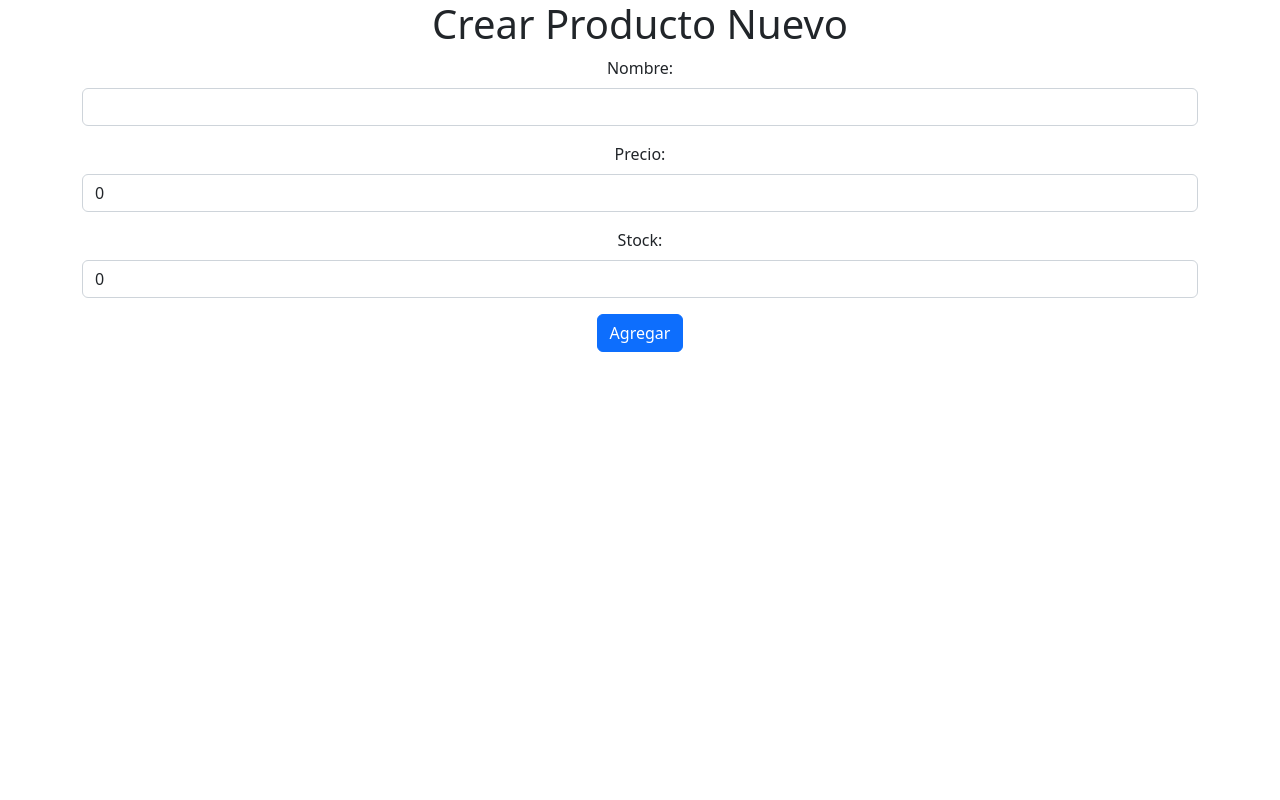
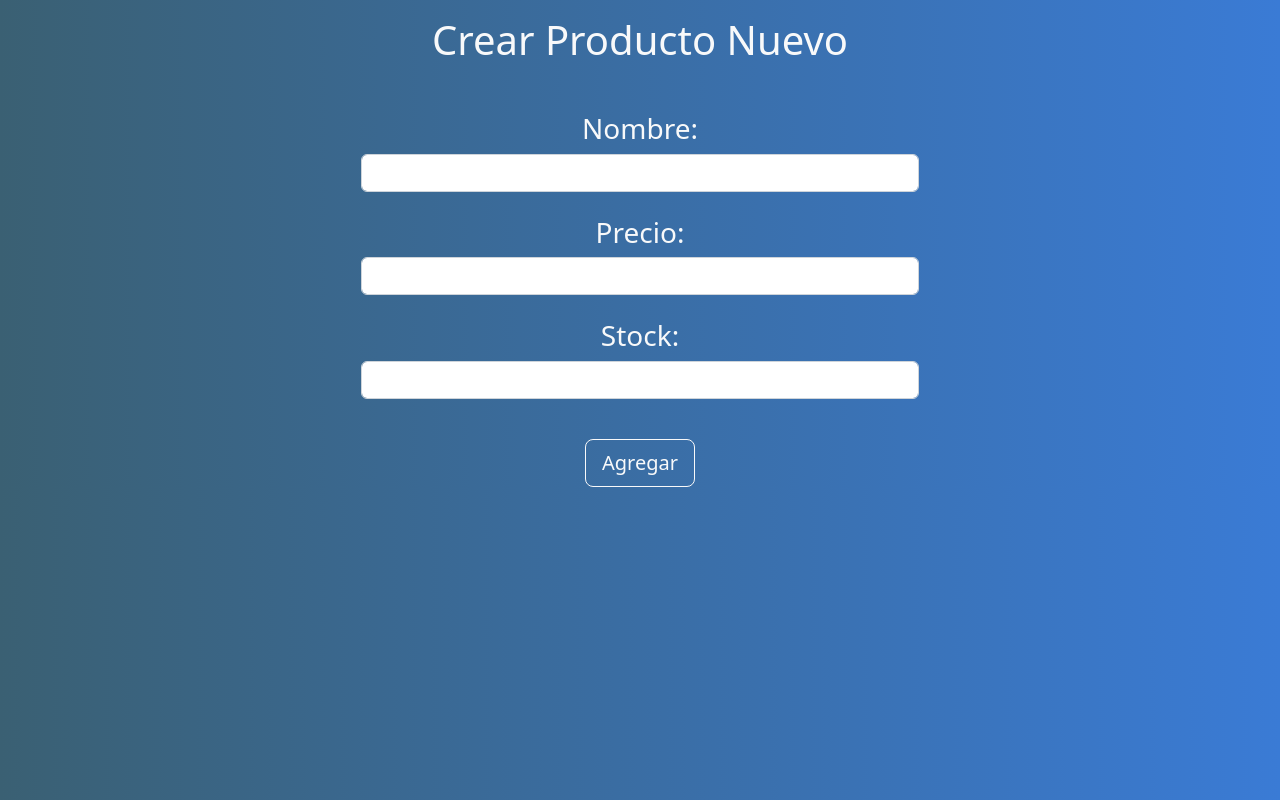
Before and after one commit to GiselaFlores/lista_productos, a React (Create React App) app: page /crearproducto in a window 1280 px wide. Built offline with nearby package versions, Linux system fonts and the light colour scheme.

Commit message:
estilo css

```diff
--- a/public/index.html
+++ b/public/index.html
@@ -10,35 +10,14 @@
       content="Web site created using create-react-app"
     />
     <link rel="stylesheet" href="https://cdnjs.cloudflare.com/ajax/libs/font-awesome/6.2.1/css/all.min.css" integrity="sha512-MV7K8+y+gLIBoVD59lQIYicR65iaqukzvf/nwasF0nqhPay5w/9lJmVM2hMDcnK1OnMGCdVK+iQrJ7lzPJQd1w==" crossorigin="anonymous" referrerpolicy="no-referrer" />
-    <link rel="apple-touch-icon" href="%PUBLIC_URL%/logo192.png" />
-    <!--
-      manifest.json provides metadata used when your web app is installed on a
-      user's mobile device or desktop. See https://developers.google.com/web/fundamentals/web-app-manifest/
-    -->
+    <link rel="stylesheet" href="style.css">
     <link rel="manifest" href="%PUBLIC_URL%/manifest.json" />
-    <!--
-      Notice the use of %PUBLIC_URL% in the tags above.
-      It will be replaced with the URL of the `public` folder during the build.
-      Only files inside the `public` folder can be referenced from the HTML.
+    <title>Productos firebase</title>
+  </head>
 
-      Unlike "/favicon.ico" or "favicon.ico", "%PUBLIC_URL%/favicon.ico" will
-      work correctly both with client-side routing and a non-root public URL.
-      Learn how to configure a non-root public URL by running `npm run build`.
-    -->
-    <title>React App</title>
-  </head>
   <body>
     <noscript>You need to enable JavaScript to run this app.</noscript>
     <div id="root"></div>
-    <!--
-      This HTML file is a template.
-      If you open it directly in the browser, you will see an empty page.
 
-      You can add webfonts, meta tags, or analytics to this file.
-      The build step will place the bundled scripts into the <body> tag.
-
-      To begin the development, run `npm start` or `yarn start`.
-      To create a production bundle, use `npm run build` or `yarn build`.
-    -->
   </body>
 </html>
--- /dev/null
+++ b/public/style.css
@@ -0,0 +1,6 @@
+body {
+    background: #3a7bd5;  /* fallback for old browsers */
+    background: -webkit-linear-gradient(to right, #3a6073, #3a7bd5);  /* Chrome 10-25, Safari 5.1-6 */
+    background: linear-gradient(to right, #3a6073, #3a7bd5); /* W3C, IE 10+/ Edge, Firefox 16+, Chrome 26+, Opera 12+, Safari 7+ */
+
+  }
--- a/src/App.css
+++ b/src/App.css
@@ -1,38 +1,4 @@
 .App {
   text-align: center;
+  background: none;
 }
-
-.App-logo {
-  height: 40vmin;
-  pointer-events: none;
-}
-
-@media (prefers-reduced-motion: no-preference) {
-  .App-logo {
-    animation: App-logo-spin infinite 20s linear;
-  }
-}
-
-.App-header {
-  background-color: #282c34;
-  min-height: 100vh;
-  display: flex;
-  flex-direction: column;
-  align-items: center;
-  justify-content: center;
-  font-size: calc(10px + 2vmin);
-  color: white;
-}
-
-.App-link {
-  color: #61dafb;
-}
-
-@keyframes App-logo-spin {
-  from {
-    transform: rotate(0deg);
-  }
-  to {
-    transform: rotate(360deg);
-  }
-}
--- a/src/Componentes/Crear.js
+++ b/src/Componentes/Crear.js
@@ -13,8 +13,8 @@ const Crear = () => {
     //1 declar los hooks
 
     const [nombre, setNombre] = useState("");
-    const [precio, setPrecio] = useState(0);
-    const [stock, setStock] = useState(0);
+    const [precio, setPrecio] = useState();
+    const [stock, setStock] = useState();
     const navigate = useNavigate();
 
     //2 referenciamos la bd
@@ -44,8 +44,6 @@ const Crear = () => {
         navigate("/");
     }
 
-
-
     //5 mostrar al usuario el form
 
   return (
@@ -53,40 +51,40 @@ const Crear = () => {
         <div className='row'>
              <div className='col'>
 
-             <h1>Crear Producto Nuevo</h1>
+             <h1 className='mt-3 text-light'>Crear Producto Nuevo</h1>
 
-             <form onSubmit={nuevo}>
-                <div className='mb-3'>
-                    <label className='form-label'>Nombre:</label>
+             <form onSubmit={nuevo} className='mt-5 '>
+                <div className='mb-4'>
+                    <label className='form-label h3 text-light'>Nombre:</label>
                     <input
                         value={nombre}
                         type="text"
-                        className='form-control'
+                        className='form-control w-50 m-auto '
                         onChange={(e)=>setNombre(e.target.value)}
                     />
                 </div>
 
-                <div className='mb-3'>
-                <label className='form-label'>Precio:</label>
+                <div className='mb-4'>
+                <label className='form-label h3 text-light'>Precio:</label>
                 <input
                     value={precio}
                     type="text"
-                    className='form-control'
+                    className='form-control w-50 m-auto'
                     onChange={(e)=>setPrecio(e.target.value)}
                 />
                 </div>
 
-                <div className='mb-3'>
-                <label className='form-label'>Stock:</label>
+                <div className='mb-4'>
+                <label className='form-label h3 text-light'>Stock:</label>
                 <input
                     value={stock}
                     type="text"
-                    className='form-control'
+                    className='form-control w-50 m-auto'
                     onChange={(e)=>setStock(e.target.value)}
                 />
                 </div>
 
-                <button type="submit" className='btn btn-primary'>Agregar</button>
+                <button type="submit" className='btn btn-outline-light btn-lg mt-3'>Agregar</button>
 
              </form>
              </div>
--- a/src/Componentes/Editar.js
+++ b/src/Componentes/Editar.js
@@ -12,8 +12,8 @@ const Editar = () => {
     //1 estado para el form
     const [form, setForm] = useState({
         Nombre: "",
-        Precio:0,
-        Stock:0
+        Precio:"",
+        Stock:""
     });
 
     const navigate = useNavigate();
@@ -24,7 +24,7 @@ const Editar = () => {
     const cambio = (e)=>{
         setForm({
             ...form,
-            [e.target.value]: e.target.value
+            [e.target.name]: e.target.value
         });
     };
 
@@ -52,7 +52,7 @@ const Editar = () => {
             Precio: form.Precio,
             Stock: form.Stock
         };
-        await updateDoc(producto.data());
+        await updateDoc(producto.data);
         alertaGuardado();
         navigate("/");
     }
@@ -88,40 +88,43 @@ const Editar = () => {
         <div className='row'>
              <div className='col'>
 
-             <h1>Editar el Producto</h1>
+             <h1 className='mt-3 text-light'>Editar el Producto</h1>
 
-             <form onSubmit={update}>
-                <div className='mb-3'>
-                    <label className='form-label'>Nombre:</label>
+             <form onSubmit={update} className="mt-5">
+                <div className='mb-4'>
+                    <label className='form-label h3 text-light'>Nombre:</label>
                     <input
+                        name='Nombre'
                         value={form.Nombre}
                         type="text"
-                        className='form-control'
+                        className='form-control w-50 m-auto'
                         onChange={cambio}
                     />
                 </div>
 
-                <div className='mb-3'>
-                <label className='form-label'>Precio:</label>
+                <div className='mb-4'>
+                <label className='form-label h3 text-light'>Precio:</label>
                 <input
+                    name="¨Precio"
                     value={form.Precio}
                     type="text"
-                    className='form-control'
+                    className='form-control w-50 m-auto'
                     onChange={cambio}
                 />
                 </div>
 
                 <div className='mb-3'>
-                <label className='form-label'>Stock:</label>
+                <label className='form-label h3 text-light'>Stock:</label>
                 <input
+                    name="Stock"
                     value={form.Stock}
                     type="text"
-                    className='form-control'
+                    className='form-control w-50 m-auto'
                     onChange={cambio}
                 />
                 </div>
 
-                <button type="submit" className='btn btn-primary'>Guardar</button>
+                <button type="submit" className='btn btn-outline-light btn-lg mt-3'>Guardar</button>
 
              </form>
              </div>
--- a/src/Componentes/Mostrar.js
+++ b/src/Componentes/Mostrar.js
@@ -74,7 +74,7 @@ const Mostrar = () => {
         <div className='row'>
             <div className='col'>
                 <div className='d-grid gap-2'>
-                    <Link to="/crearproducto" className='btn btn-secondary mt-2 mb-2' ><i className="fa-solid fa-plus"></i></Link>
+                    <Link to="/crearproducto" className='btn btn-outline-light btn-lg mt-3 mb-4 w-25' >Crear Nuevo Producto  <i className="fa-solid fa-plus"></i></Link>
                 </div>
                 <table className='table table-dark table-hover'>
                     <thead>
@@ -93,7 +93,7 @@ const Mostrar = () => {
                                 <td key={produc.Stock} className='text-light'>{produc.Stock} </td>
                                 <td>
                                     <Link to={`/editarproducto/${produc.id}`} className="btn btn-light"><i className="fa-solid fa-pen-to-square"></i></Link>
-                                    <button onClick={()=>{confirmDelete(produc.id)}}><i className="fa-solid fa-trash"></i></button>
+                                    <button onClick={()=>{confirmDelete(produc.id)}} className="bg-danger"><i className="fa-solid fa-trash "></i></button>
                                 </td>
                             </tr>
                         ))}
```
